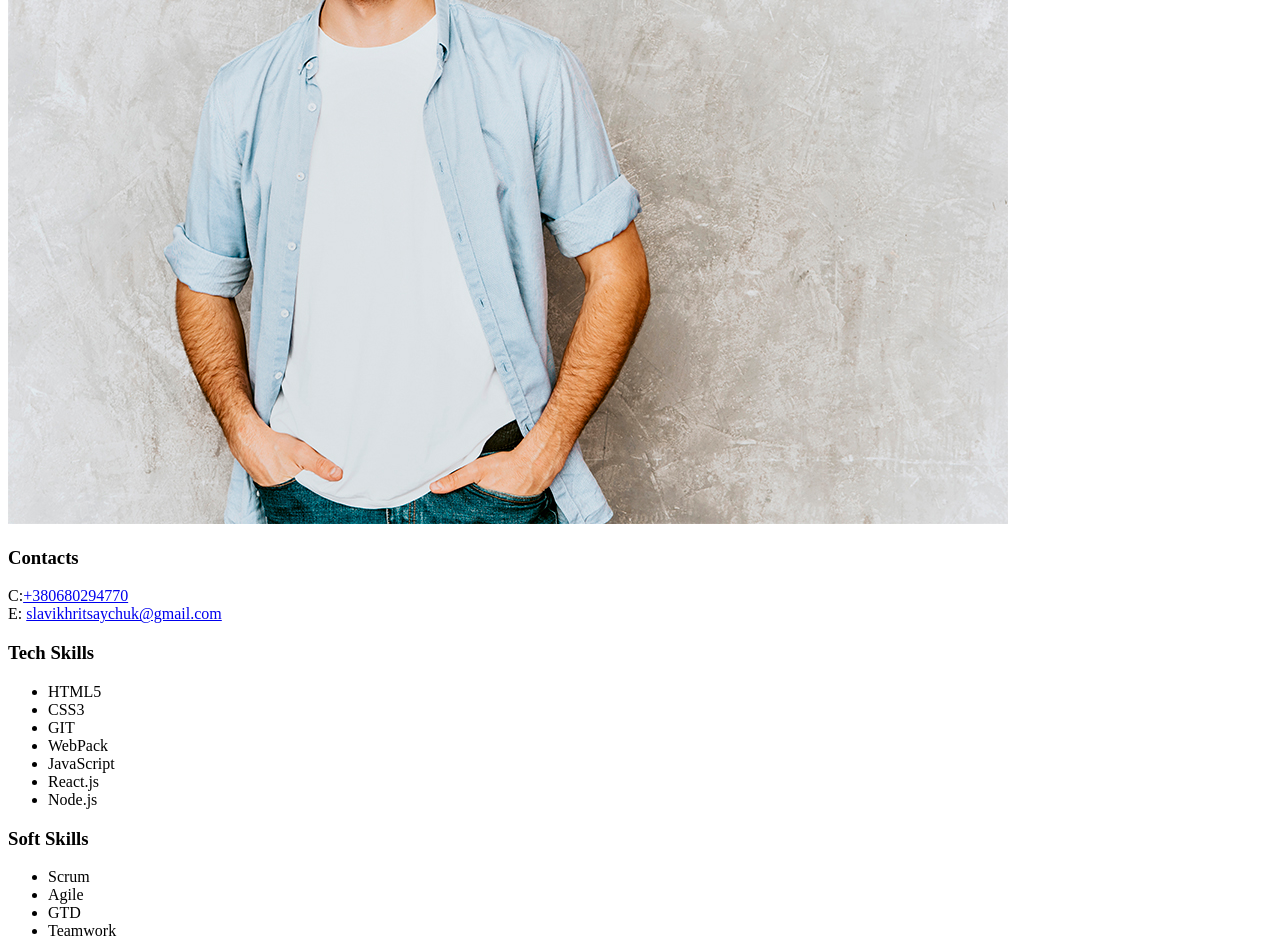
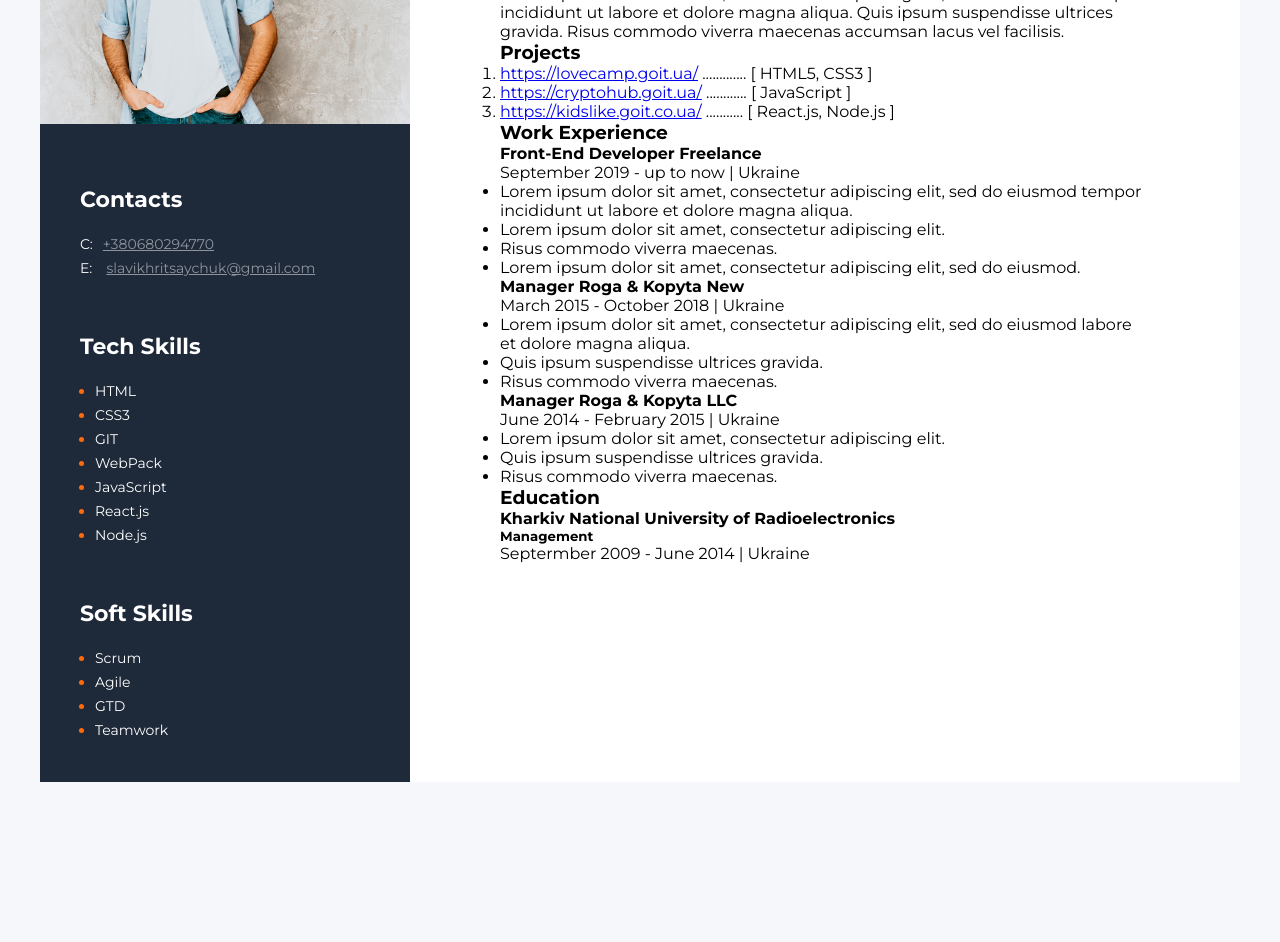
Before and after one commit to Slavikhritsaychuk/project-first, a plain HTML site: page index.html in a window 1280 px wide. Shown: the part 234-1176 px from the top of the page. After the commit the page ends 1056 px from the top, so only its background shows below. Drawn offline with Linux system fonts and the light colour scheme.

Commit message:
GoIT lesson-3 css

```diff
--- a/index.html
+++ b/index.html
@@ -5,46 +5,76 @@
     <meta charset="UTF-8">
     <meta name="viewport" content="width=device-width, initial-scale=1.0">
     <title>My resume</title>
+    <link rel="preconnect" href="https://fonts.gstatic.com">
+    <link href="https://fonts.googleapis.com/css2?family=Montserrat:wght@400;700&display=swap" rel="stylesheet">
+    <link rel="stylesheet" href="style.css">
 </head>
 
 <body>
     <!--main container-->
+    <div class="wraper">
+        <aside class="sidebar">
+            <img class="my-photo" src="project/photo.jpg" alt="My photo">
+            <!--contacts container-->
+            <div class="contacts-container">
+                <h3 class="contacts-title">Contacts</h3>
                 <div>
-        <aside>
-            <img src="project/photo.jpg" alt="My photo">
-            <!--contacts-->
+                    <span class="contacts-link-type">C:</span><a class="contacts-link"
+                        href="tel:+380680294770">+380680294770</a>
+                </div>
                 <div>
-                <h3>Contacts</h3>
-                <div>C:<a href="tel:+380680294770">+380680294770</a>
-                </div>
-                <div>E: <a href="mailto:slavikhritsaychuk@gmail.com">slavikhritsaychuk@gmail.com</a>
+                    <span class="contacts-link-type">E:</span> <a class="contacts-link"
+                        href="mailto:slavikhritsaychuk@gmail.com">slavikhritsaychuk@gmail.com</a>
                 </div>
             </div>
             <!--Tech Skills-->
-            <div>
-                <h3>Tech Skills</h3>
+            <div class="tech-skills-container">
+                <h3 class="tech-skills-title">Tech Skills</h3>
                 <ul>
-                    <li>HTML5</li>
-                    <li>CSS3 </li>
-                    <li>GIT</li>
-                    <li>WebPack</li>
-                    <li>JavaScript</li>
-                    <li>React.js</li>
-                    <li>Node.js</li>
+                    <li class="tech-skills-item">
+                        <span class="tech-skills-text">HTML</span>
+                    </li>
+                    <li class="tech-skills-item">
+                        <span class="tech-skills-text">CSS3</span>
+                    </li>
+                    <li class="tech-skills-item">
+                        <span class="tech-skills-text">GIT</span>
+                    </li>
+                    <li class="tech-skills-item">
+                        <span class="tech-skills-text">WebPack</span>
+                    </li>
+                    <li class="tech-skills-item">
+                        <span class="tech-skills-text">JavaScript</span>
+                    </li>
+                    <li class="tech-skills-item">
+                        <span class="tech-skills-text">React.js</span>
+                    </li>
+                    <li class="tech-skills-item">
+                        <span class="tech-skills-text">Node.js</span>
+                    </li>
                 </ul>
             </div>
             <!--Soft Skills-->
-            <div>
-                <h3>Soft Skills</h3>
+            <div class="soft-skills-container">
+                <h3 class="soft-skills-title">Soft Skills</h3>
                 <ul>
-                    <li>Scrum</li>
-                    <li>Agile</li>
-                    <li>GTD</li>
-                    <li>Teamwork</li>
+                    <li class="soft-skills-item">
+                        <span class="soft-skills-text">Scrum</span>
+                    </li>
+                    <li class="soft-skills-item">
+                        <span class="soft-skills-text">Agile</span>
+                    </li>
+                    <li class="soft-skills-item">
+                        <span class="soft-skills-text">GTD</span>
+                    </li>
+                    <li class="soft-skills-item">
+                        <span class="soft-skills-text">Teamwork</span>
+                    </li>
                 </ul>
             </div>
         </aside>
         <!--about me container-->
+        <div class="about-me-container">
             <div>
                 <h2>Front-End Developer</h2>
                 <h1>Yaroslav Hrytsaichuk</h1>
@@ -92,7 +122,8 @@
                     <h4>Manager Roga & Kopyta New </h4>
                     <span>March 2015 - October 2018 | Ukraine</span>
                     <ul>
-                    <li>Lorem ipsum dolor sit amet, consectetur adipiscing elit, sed do eiusmod labore et dolore magna
+                        <li>Lorem ipsum dolor sit amet, consectetur adipiscing elit, sed do eiusmod labore et dolore
+                            magna
                             aliqua. </li>
                         <li>Quis ipsum suspendisse ultrices gravida.</li>
                         <li>Risus commodo viverra maecenas. </li>
@@ -118,7 +149,6 @@
             </div>
         </div>
     </div>
-    </div>
 </body>
 
 </html>
--- a/style.css
+++ b/style.css
@@ -0,0 +1,107 @@
+* {
+    margin: 0;
+    padding: 0;
+    box-sizing: border-box;
+}
+
+body {
+    background-color: #f5f7fa;
+    padding: 40px;
+    font-family: Montserrat;
+}
+
+.wraper {
+    background-color: white;
+    display: flex;
+}
+
+.sidebar {
+    background-color: #1e2939;
+    width: 370px;
+    padding: 40px 0;
+}
+
+.my-photo {
+    width: 370px;
+}
+
+.contacts-container {
+    margin: 60px 40px 0;
+}
+
+.contacts-title {
+    color: #fff;
+    font-size: 22px;
+    font-weight: 700;
+    line-height: 24px;
+    margin-bottom: 20px;
+}
+
+.contacts-link-type {
+    margin-right: 10px;
+    color: #ffffff;
+    font-size: 14px;
+    font-weight: 400;
+    line-height: 24px;
+
+}
+
+.contacts-link {
+    opacity: 0.5;
+    color: #ffffff;
+    font-size: 14px;
+    font-weight: 400;
+
+}
+
+.tech-skills-container {
+    margin: 55px 40px 0;
+}
+
+.tech-skills-title {
+    color: #fff;
+    font-size: 22px;
+    font-weight: 700;
+    line-height: 24px;
+    margin-bottom: 20px;
+}
+
+.tech-skills-item {
+    color: #ff6b08;
+    font-size: 14px;
+    font-weight: 400;
+    line-height: 24px;
+    margin-left: 15px;
+}
+
+.tech-skills-text {
+    color: #ffffff;
+}
+
+.soft-skills-container {
+    margin: 55px 40px 0;
+}
+
+.soft-skills-title {
+    color: #fff;
+    font-size: 22px;
+    font-weight: 700;
+    line-height: 24px;
+    margin-bottom: 20px;
+}
+
+.soft-skills-item {
+    color: #ff6b08;
+    font-size: 14px;
+    font-weight: 400;
+    line-height: 24px;
+    margin-left: 15px;
+}
+
+.soft-skills-text {
+    color: #ffffff;
+}
+
+.about-me-container {
+    padding: 110px 90px;
+}
```
Lines whose indentation alone changed are shown as unchanged.
